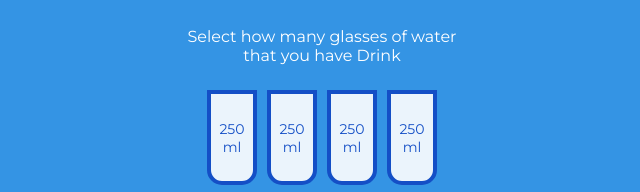
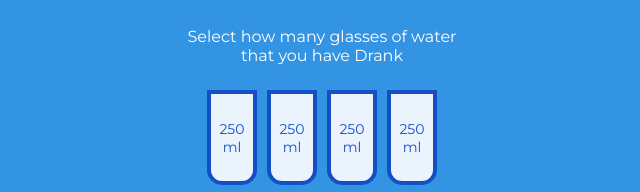
Before and after one commit to AbhilashMadi/JS-Frontend-Projects, a plain HTML site: page Drink Water/index.html in a window 1280 px wide. Shown: the part 553-745 px from the top of the page, 318-958 px from the left. Drawn offline with Linux system fonts and the light colour scheme.

Commit message:
Drink Water

```diff
--- a/Drink Water/index.html
+++ b/Drink Water/index.html
@@ -21,7 +21,7 @@
         </div>
     </div>
 
-    <p class="text">Select how many glasses of water that you have Drink</p>
+    <p class="text">Select how many glasses of water that you have Drank</p>
 
     <div class="cups">
         <div class="cup cup-small">250 ml</div>
```
